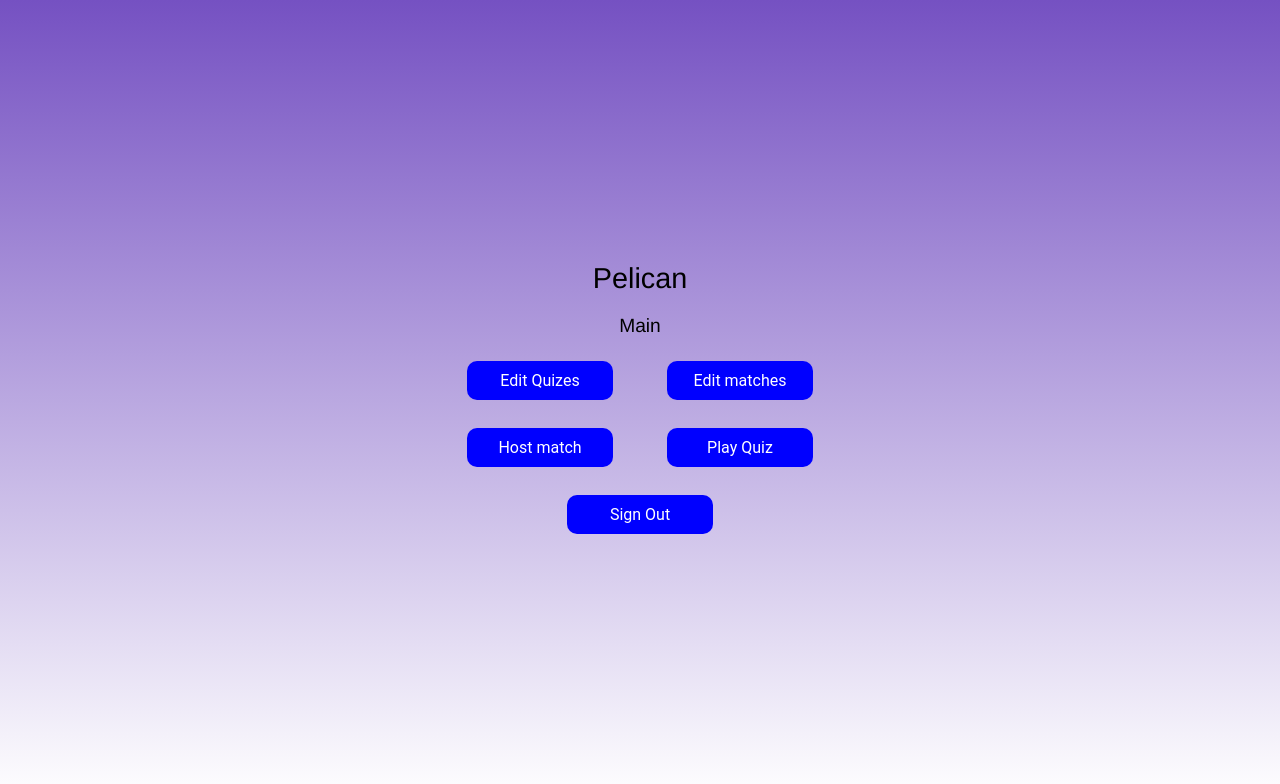
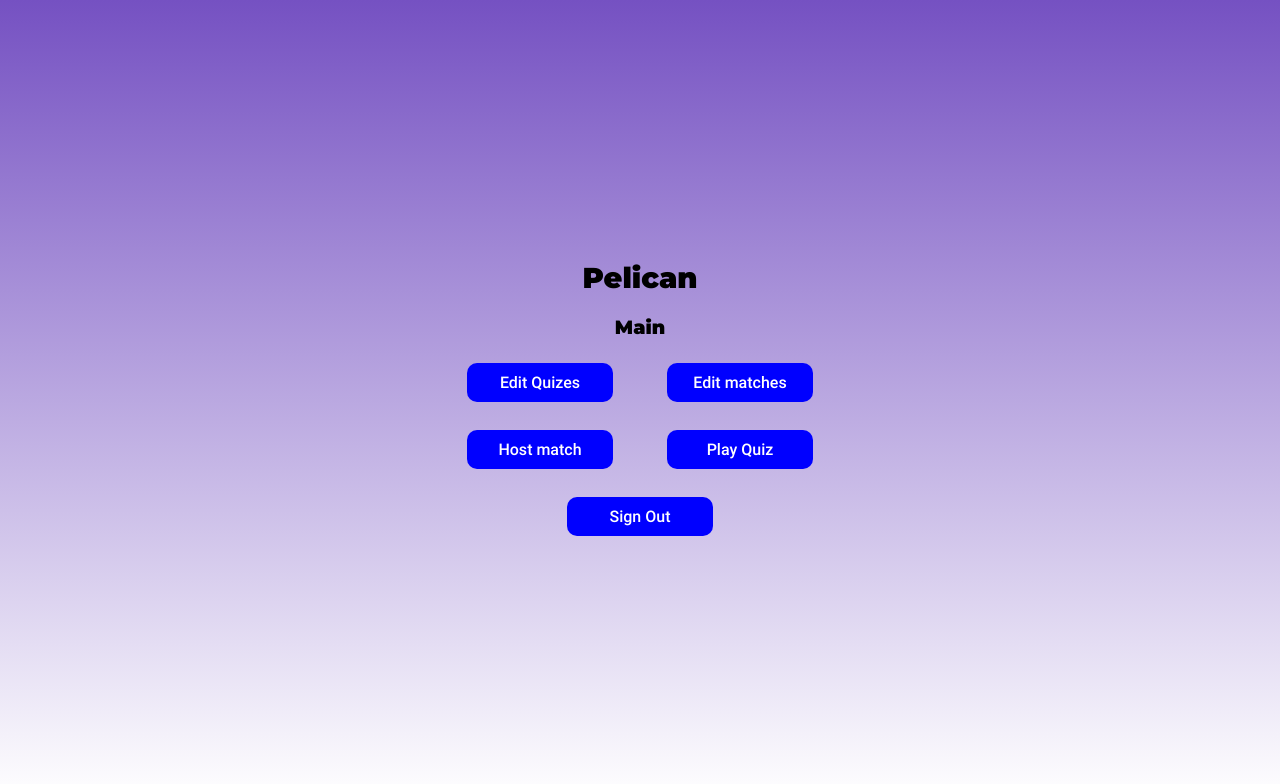
Before and after one commit to jgrass-nfl/pel_personal, a website built with Vite: page index.html in a window 1280 px wide. Built offline with nearby package versions, Linux system fonts and the light colour scheme; some packages are replaced by stand-ins of ours; no server answers; files whose address does not match are found by name; what aws-amplify would draw is missing.

Commit message:
Update style.css

```diff
--- a/src/style.css
+++ b/src/style.css
@@ -17,11 +17,11 @@ main {
 
 @font-face {
   font-family: MontserratBlack;
-  src: url("assets/fonts/Montserrat-Black.ttf");
+  src: url("/public/assets/fonts/Montserrat-Black.ttf");
 }
 @font-face {
   font-family: Roboto;
-  src: url("assets/fonts/Roboto-Medium.ttf");
+  src: url("/public/assets/fonts/Roboto-Medium.ttf");
 }
 .login_region {
   display: block;
```
